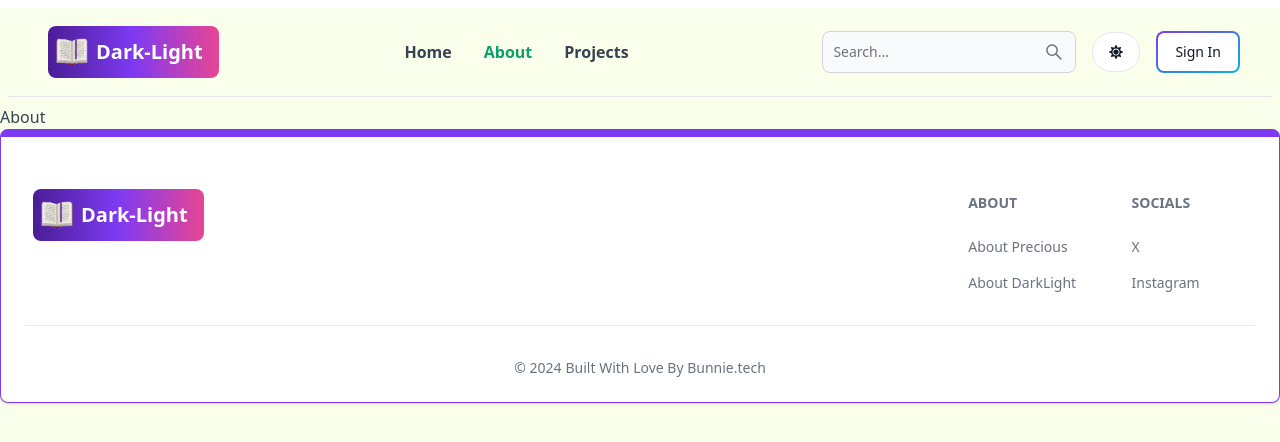
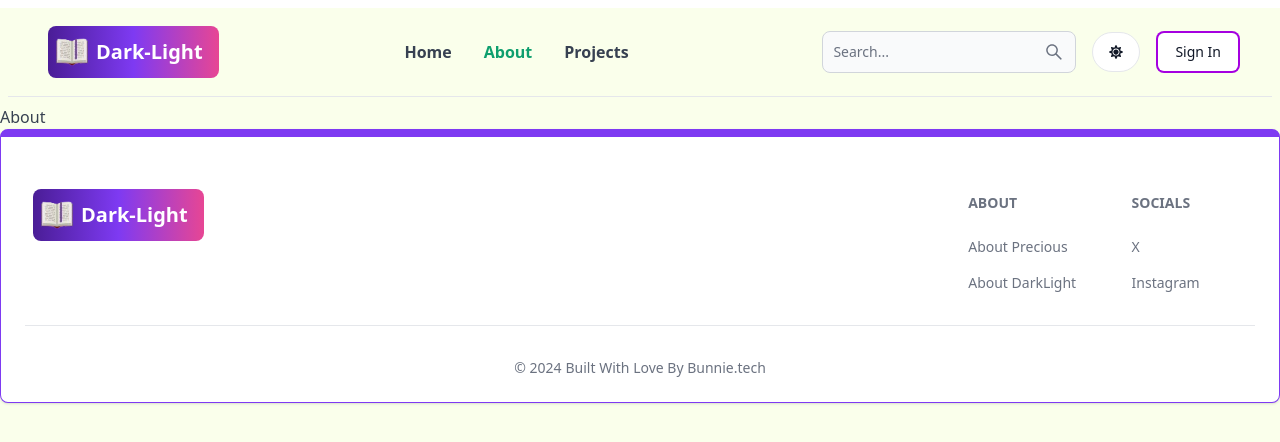
Before and after one commit to BenitaMichael/BookStore, a React (Vite) app in the folder client/: page /about in a window 1280 px wide. Shown: the top 442 px of the page. Built offline with nearby package versions, Linux system fonts and the light colour scheme; no server answers.

Commit message:
fix: routing issues to dashboard page

```diff
--- a/client/src/App.jsx
+++ b/client/src/App.jsx
@@ -22,8 +22,8 @@ function App() {
         <Routes>
           <Route path='/' element = { <Home/> } />
           <Route path='/about' element = { <About/> } />
-          <Route element={PrivateRoute}>
-            <Route path='/dashboard' element = { <Dashboard/> } />
+          <Route element={<PrivateRoute />}>
+            <Route path='/dashboard' element={<Dashboard />} />
           </Route>
           <Route path='/projects' element = { <Projects/> } />
           <Route path='/sign-in' element = { <SignIn/> } />
--- a/client/src/Components/Header.jsx
+++ b/client/src/Components/Header.jsx
@@ -84,34 +84,29 @@ const Header = () => {
                 <Dropdown
                   arrowIcon={false}
                   inline
-                    label = {
-                      <Avatar
-                        alt='user'
-                        img = {currentUser.profilePicture}
-                        rounded
-                      />
+                  label={
+                    <Avatar alt='user' img={currentUser.profilePicture} rounded />
                   }
                 >
-                    <DropdownHeader>
+                  <Dropdown.Header>
                     <span className='block text-sm'>@{currentUser.username}</span>
-                      <span className='block text-sm font-medium truncate'>@{currentUser.email}</span>
-                    </DropdownHeader>
+                    <span className='block text-sm font-medium truncate'>
+                      {currentUser.email}
+                    </span>
+                  </Dropdown.Header>
                   <Link to={'/dashboard?tab=profile'}>
                     <Dropdown.Item>Profile</Dropdown.Item>
                   </Link>
                   <Dropdown.Divider />
                   <Dropdown.Item>Sign out</Dropdown.Item>
                 </Dropdown>
-              ):
-                (
-                  <Link to='/sign-in' className="hidden lg:block">
-                    <Button gradientDuoTone='purpleToBlue' outline>
+                 ) : (
+                <Link to='/sign-in'>
+                  <Button className='bg-[#A500E0] hover:!bg-[#A500E0] text-white border-none' outline>
                     Sign In
                   </Button>
                 </Link>
-                )
-              }
-
+              )}
               <Button
                 onClick={() => setIsMenuOpen(!isMenuOpen)}
                 className="lg:hidden p-0"
--- a/client/src/Components/PrivateRoute.jsx
+++ b/client/src/Components/PrivateRoute.jsx
@@ -3,7 +3,7 @@ import { useSelector } from 'react-redux'
 import { Outlet, Navigate } from 'react-router-dom'
 
 const PrivateRoute = () => {
-    const { currentUser } = useSelector((state) => state.user)
+    const { currentUser } = useSelector((state) => state.user);
     return currentUser ? <Outlet /> : <Navigate to='/sign-in' />;
 }
 
```
Lines whose indentation alone changed are shown as unchanged.
